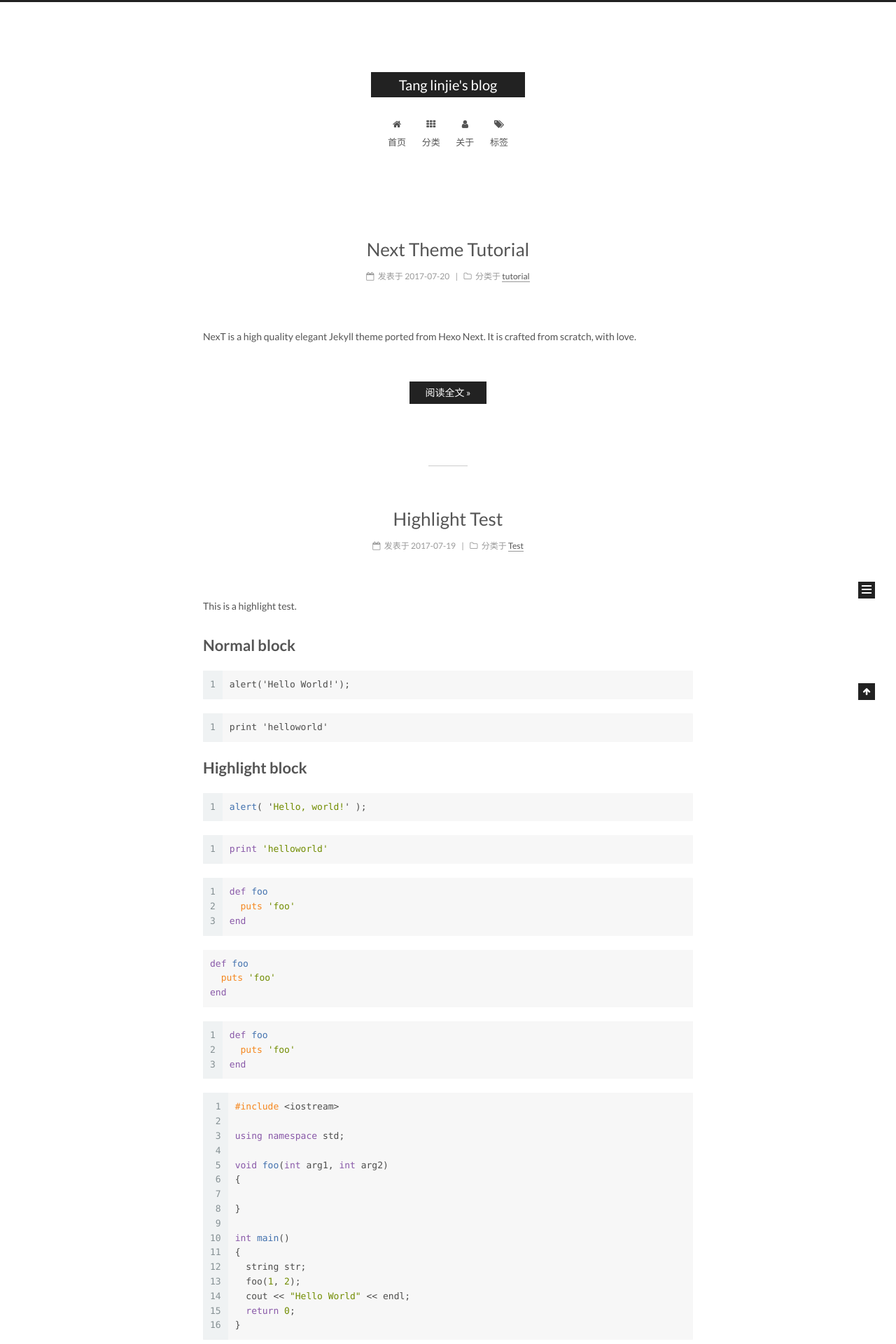
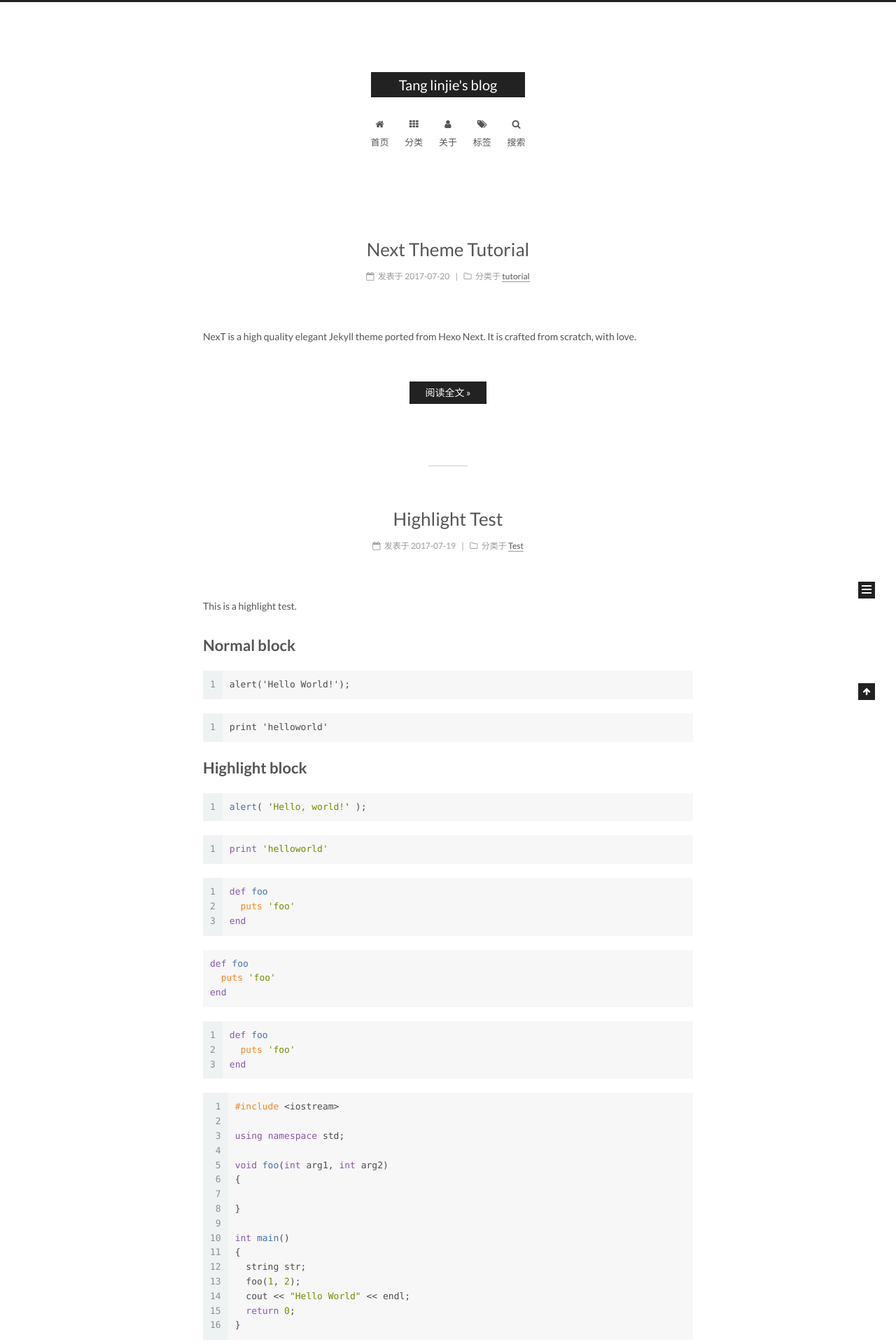
Before and after one commit to TangLinJie/TangLinJie.github.io, a Jekyll site: the page built from index.html, in a window 1280 px wide. Shown: the top 1920 px of the page at 70% size. Built offline with Jekyll 4.4.1, drawn with Linux system fonts in a browser that asks for light colours; emoji names are drawn with the system emoji font; the list of posts is cut into pages by our own code; comment, search, counter and statistics services are not loaded.

Commit message:
Update _config.yml

```diff
--- a/_config.yml
+++ b/_config.yml
@@ -84,7 +84,7 @@ keywords: "Jekyll, NexT"
 # Set rss to false to disable feed link.
 # Leave rss as empty to use site's feed link.
 # Set rss to specific value if you have burned your feed already.
-rss:
+rss: false
 
 # Specify the date when the site was setup
 #since: 2015
@@ -450,7 +450,7 @@ gitalk:
 # Available value:
 #    button | slide
 # Warning: Baidu Share does not support https.
-#baidushare:
+baidushare: true
 ##  type: button
 
 # Share
@@ -590,7 +590,7 @@ algolia_search:
 
 # Local search
 local_search:
-  enable: false
+  enable: true
   # if auto, trigger search by changing input
   # if manual, trigger search by pressing enter key or search button
   trigger: auto
```
